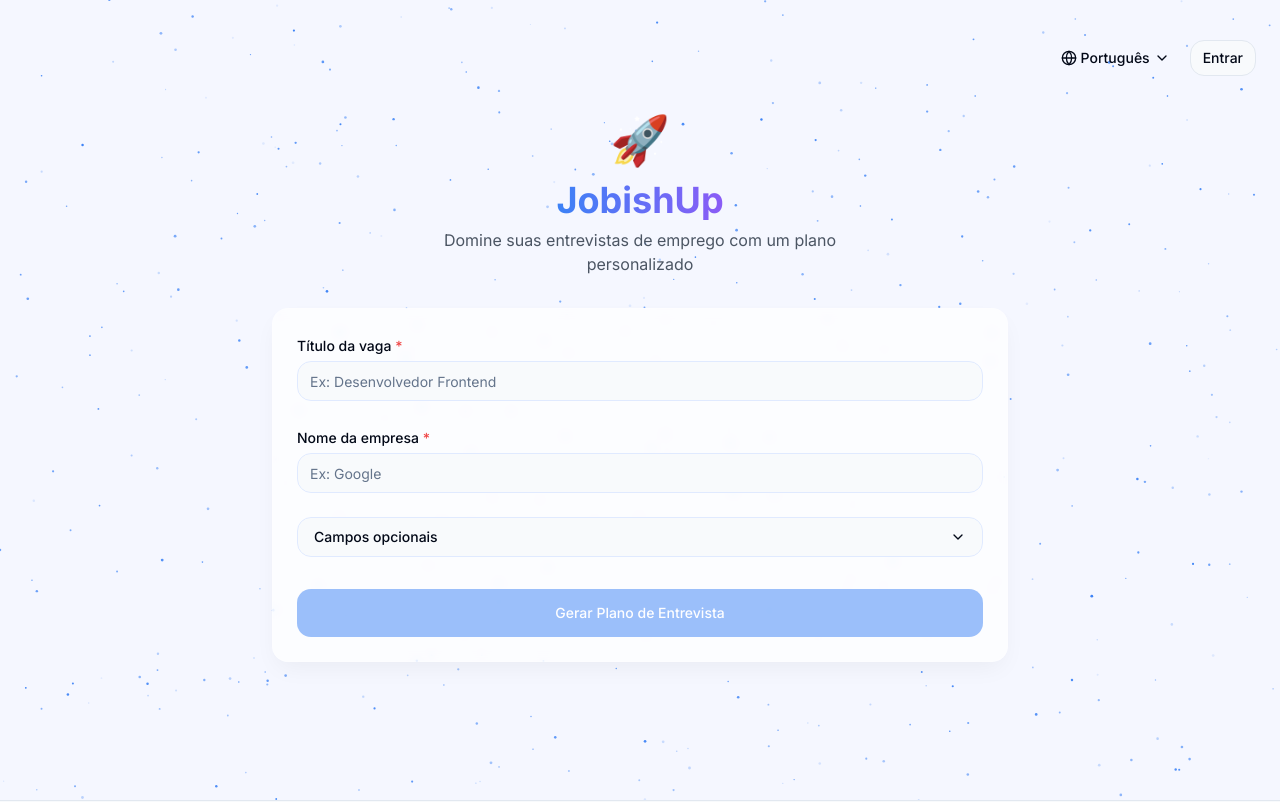
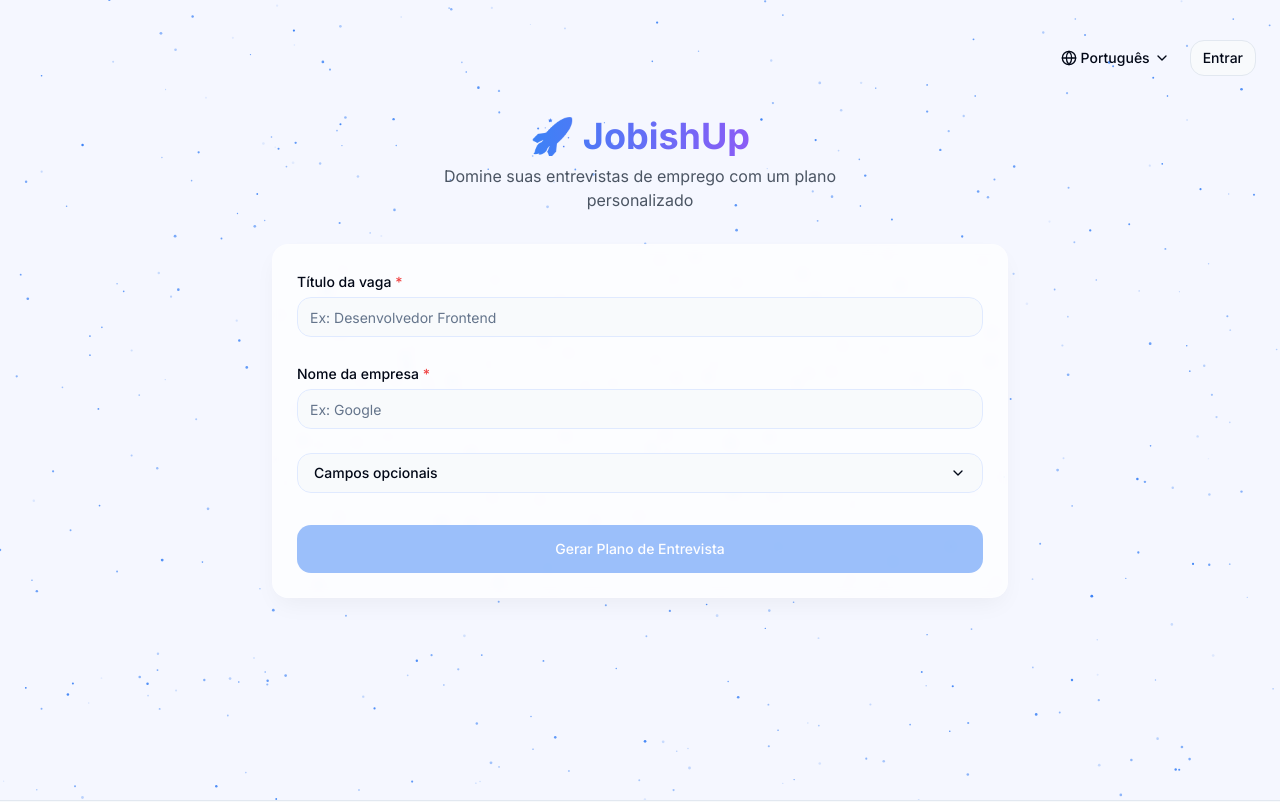
Before and after one commit to kadaum/jobishup, a React (Vite) app: page / in a window 1280 px wide. Shown: the top 802 px of the page. Built offline with nearby package versions, Linux system fonts and the light colour scheme.

Commit message:
Move rocket icon
Move the rocket icon next to the "JobishUp" title.

```diff
--- a/src/pages/Index.tsx
+++ b/src/pages/Index.tsx
@@ -13,6 +13,7 @@ import { Button } from "@/components/ui/button";
 import { Save } from "lucide-react";
 import { savePlan } from "@/integrations/supabase/customClient";
 import { SparklesCore } from "@/components/ui/sparkles";
+
 const Index = () => {
   const [isLoading, setIsLoading] = useState(false);
   const [plan, setPlan] = useState<InterviewPlanType | null>(null);
@@ -94,9 +95,9 @@ const Index = () => {
             type: "spring",
             stiffness: 200
           }}>
-                <span className="text-5xl mb-4">🚀</span>
-                <h1 className="text-3xl md:text-4xl font-bold bg-gradient-to-r from-interview-blue to-interview-purple bg-clip-text text-transparent mb-2">
-                  {t('app.title')}
+                <h1 className="text-3xl md:text-4xl font-bold bg-gradient-to-r from-interview-blue to-interview-purple bg-clip-text text-transparent mb-2 flex items-center justify-center">
+                  <span className="mr-2">🚀</span>
+                  JobishUp
                 </h1>
                 <p className="text-gray-600 text-sm md:text-base max-w-md text-center">
                   {t('app.subtitle')}
```
